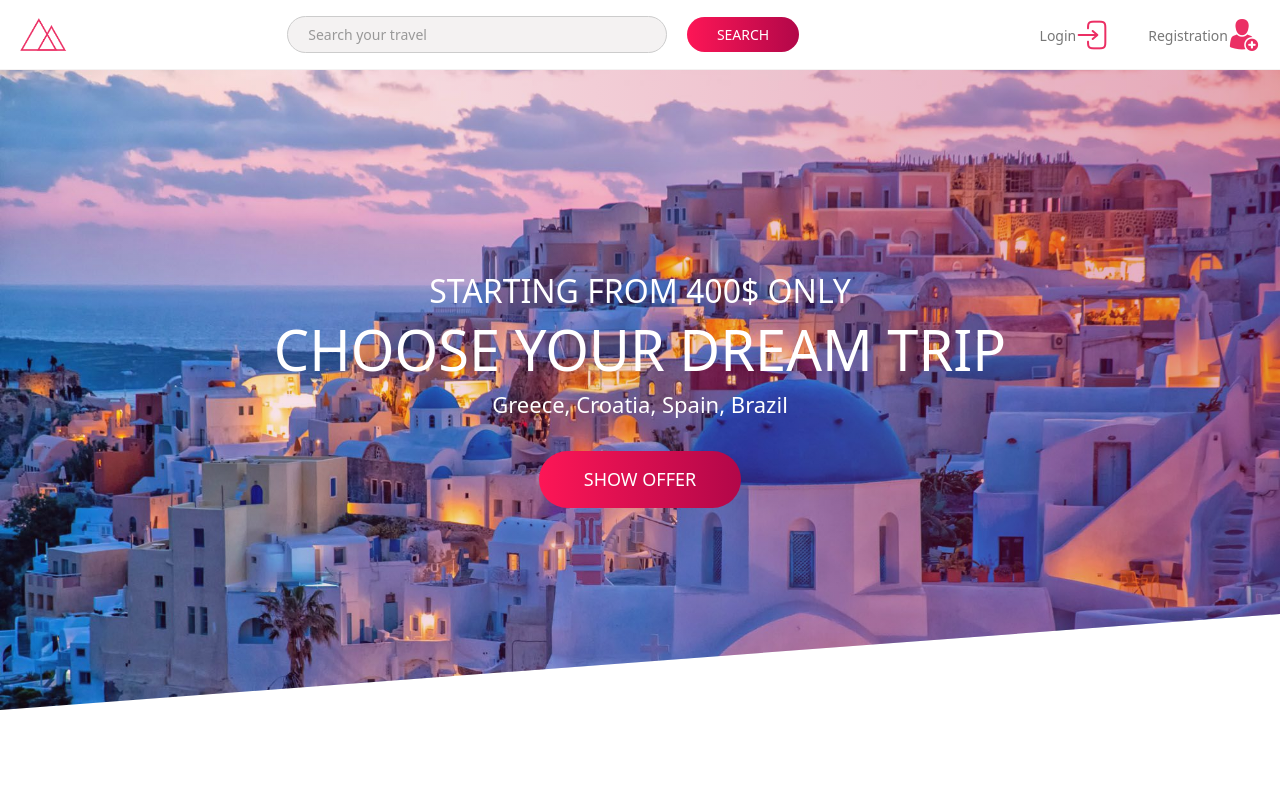
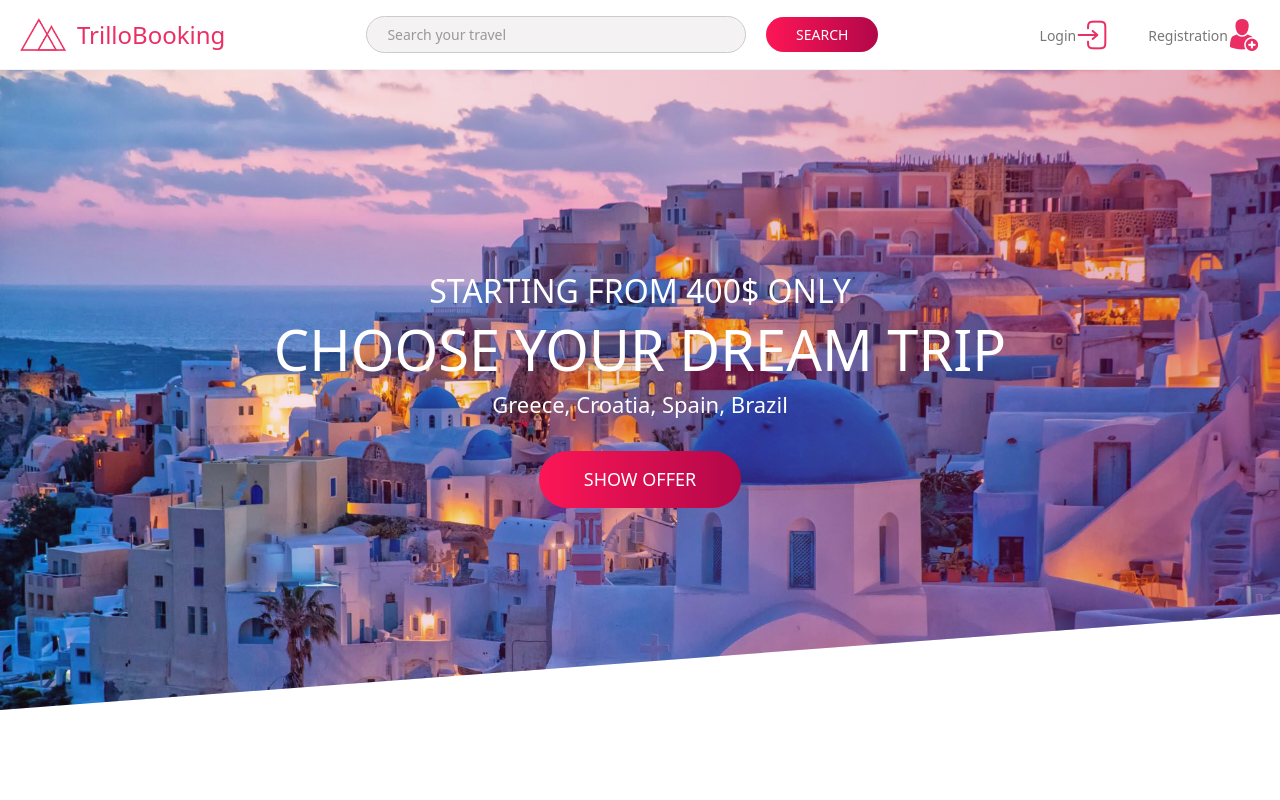
Before and after one commit to krystianwojda/TrilloBooking, a Nuxt app: page / in a window 1280 px wide. Shown: the top 800 px of the page. Built offline with nearby package versions, Linux system fonts and the light colour scheme.

Commit message:
Add name business to header

```diff
--- a/app.vue
+++ b/app.vue
@@ -14,7 +14,10 @@ useHead({
 <template>
   <!--HEADER-->
   <header class="header">
-    <img class="header__logo" src="@/src/logo.png" alt="logo">
+    <div class="header__business">
+      <img class="header__logo" src="@/src/logo.png" alt="logo">
+      <span class="header__name">TrilloBooking</span>
+    </div>
     <!--SEARCH BAR -->
     <div class="header__search-bar">
       <input type="text" class="header__search-bar__input" placeholder="Search your travel">
@@ -176,9 +179,19 @@ body {
   justify-content: space-between;
   align-items: center;
 
+  &__business {
+    display: flex;
+    align-items: center;
+  }
+
   &__logo {
     height: 3.25rem;
-    margin-left: 2rem;
+    margin: 0 1rem 0 2rem;
+  }
+
+  &__name {
+    color: $color-primary;
+    font-size: 2.4rem;
   }
 
   &__search-bar {
```
